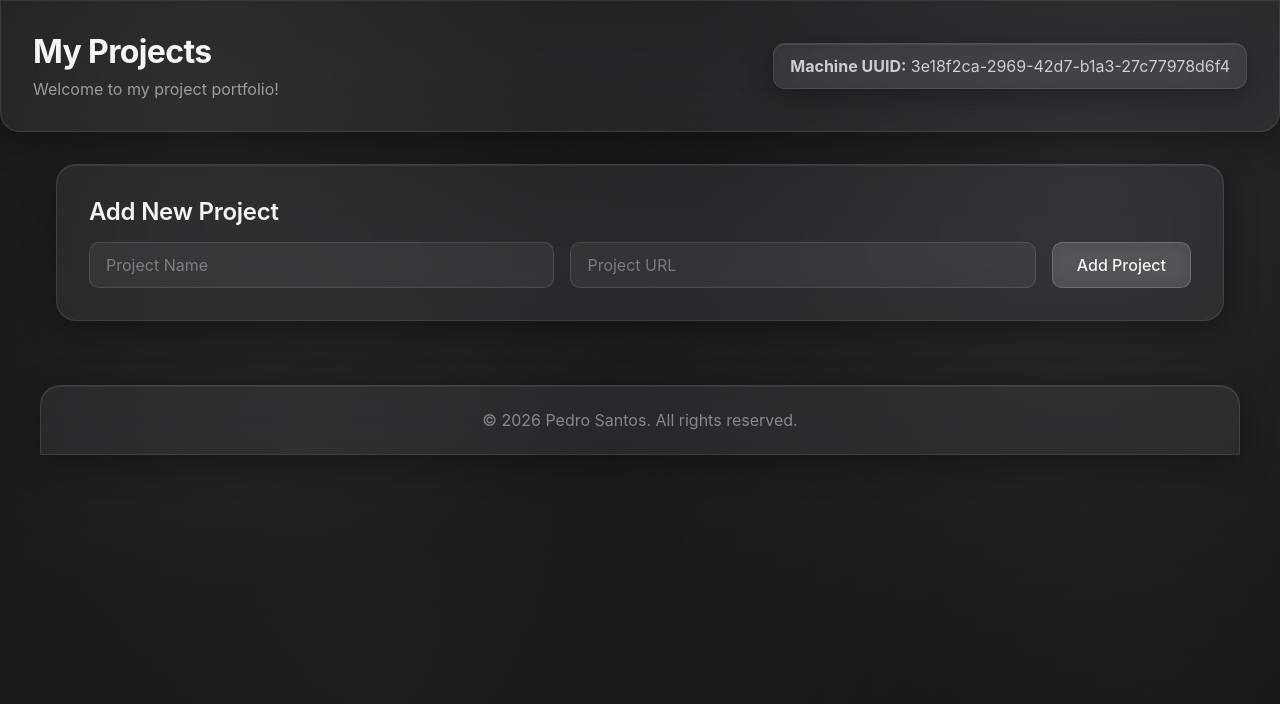
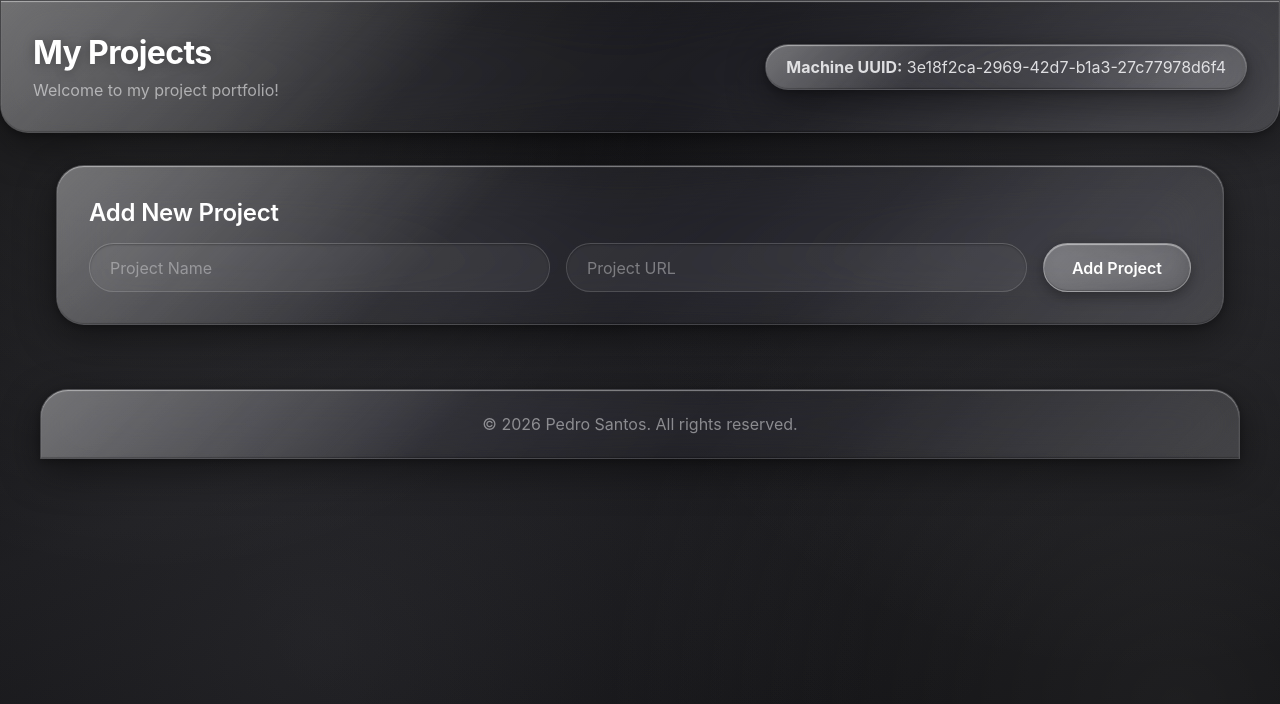
Before and after one commit to PedroSantos-git/4online, a plain HTML site: page index.html in a window 1280 px wide. Drawn offline with Linux system fonts and the light colour scheme.

Commit message:
Refine glass effect to match macOS Liquid Glass aesthetic
Add rim-light specular highlights (bright top edge, dark bottom edge),
a diagonal sheen overlay to mimic curved refractive glass, pill-shaped
buttons/inputs/badges, and heavier blur+saturation to better match
Apple's Liquid Glass material.

Co-Authored-By: Claude Sonnet 5 <noreply@anthropic.com>

```diff
--- a/styles.css
+++ b/styles.css
@@ -2,7 +2,7 @@
     margin: 0;
     padding: 0;
     box-sizing: border-box;
-    font-family: -apple-system, BlinkMacSystemFont, 'Segoe UI', 'Helvetica Neue', Arial, sans-serif;
+    font-family: -apple-system, BlinkMacSystemFont, 'SF Pro Display', 'Segoe UI', 'Helvetica Neue', Arial, sans-serif;
 }
 
 html {
@@ -11,29 +11,53 @@ html {
 
 body {
     min-height: 100vh;
-    color: #e8e8ea;
+    color: #f0f0f2;
     background:
-        radial-gradient(circle at 15% 10%, rgba(255, 255, 255, 0.08), transparent 40%),
-        radial-gradient(circle at 85% 20%, rgba(180, 180, 190, 0.10), transparent 45%),
-        radial-gradient(circle at 30% 85%, rgba(120, 120, 130, 0.12), transparent 50%),
-        radial-gradient(circle at 90% 90%, rgba(255, 255, 255, 0.06), transparent 45%),
-        linear-gradient(160deg, #0c0c0e 0%, #17171a 45%, #0a0a0b 100%);
+        radial-gradient(circle at 12% 8%, rgba(255, 255, 255, 0.10), transparent 38%),
+        radial-gradient(circle at 88% 15%, rgba(190, 190, 200, 0.12), transparent 42%),
+        radial-gradient(circle at 25% 80%, rgba(130, 130, 140, 0.14), transparent 48%),
+        radial-gradient(circle at 92% 88%, rgba(255, 255, 255, 0.08), transparent 42%),
+        radial-gradient(circle at 50% 50%, rgba(90, 90, 100, 0.08), transparent 60%),
+        linear-gradient(160deg, #0a0a0c 0%, #18181b 45%, #08080a 100%);
     background-attachment: fixed;
 }
 
-/* Shared liquid glass surface */
+/* ---- Liquid glass surface ----
+   Every glass element gets: a translucent tinted body, heavy blurred
+   backdrop, a bright rim highlight along the top edge (light catching the
+   glass), a soft dark rim along the bottom, and a diagonal sheen overlay
+   that mimics a curved refractive surface. */
 header,
 .add-card,
 .project-card,
 .machine-uuid,
 footer {
-    background: rgba(255, 255, 255, 0.06);
-    backdrop-filter: blur(24px) saturate(160%);
-    -webkit-backdrop-filter: blur(24px) saturate(160%);
-    border: 1px solid rgba(255, 255, 255, 0.10);
+    position: relative;
+    isolation: isolate;
+    background: linear-gradient(135deg, rgba(255, 255, 255, 0.10), rgba(255, 255, 255, 0.02) 55%, rgba(255, 255, 255, 0.05));
+    backdrop-filter: blur(28px) saturate(180%) brightness(1.08);
+    -webkit-backdrop-filter: blur(28px) saturate(180%) brightness(1.08);
+    border: 1px solid rgba(255, 255, 255, 0.14);
     box-shadow:
-        0 8px 32px rgba(0, 0, 0, 0.35),
-        inset 0 1px 0 rgba(255, 255, 255, 0.08);
+        0 12px 40px rgba(0, 0, 0, 0.45),
+        0 2px 8px rgba(0, 0, 0, 0.3),
+        inset 0 1px 1px rgba(255, 255, 255, 0.45),
+        inset 0 -1px 1px rgba(0, 0, 0, 0.25);
+    overflow: hidden;
+}
+
+header::before,
+.add-card::before,
+.project-card::before,
+.machine-uuid::before,
+footer::before {
+    content: '';
+    position: absolute;
+    inset: 0;
+    z-index: -1;
+    background: linear-gradient(135deg, rgba(255, 255, 255, 0.30) 0%, rgba(255, 255, 255, 0) 35%, rgba(255, 255, 255, 0) 65%, rgba(255, 255, 255, 0.10) 100%);
+    mix-blend-mode: overlay;
+    pointer-events: none;
 }
 
 header {
@@ -43,25 +67,25 @@ header {
     align-items: center;
     flex-wrap: wrap;
     gap: 1rem;
-    border-radius: 0 0 20px 20px;
-    border-top: none;
+    border-radius: 0 0 28px 28px;
 }
 
 .site-info h1 {
     font-size: 2rem;
     margin-bottom: 0.5rem;
-    color: #f5f5f7;
+    color: #ffffff;
     letter-spacing: -0.02em;
+    text-shadow: 0 1px 12px rgba(0, 0, 0, 0.3);
 }
 
 .site-info p {
-    color: rgba(232, 232, 234, 0.6);
+    color: rgba(240, 240, 242, 0.6);
 }
 
 .machine-uuid {
-    padding: 0.75rem 1rem;
-    border-radius: 12px;
-    color: rgba(232, 232, 234, 0.85);
+    padding: 0.75rem 1.25rem;
+    border-radius: 999px;
+    color: rgba(240, 240, 242, 0.9);
 }
 
 main {
@@ -72,13 +96,13 @@ main {
 
 .add-card {
     padding: 2rem;
-    border-radius: 20px;
+    border-radius: 28px;
     margin-bottom: 2rem;
 }
 
 .add-card h2 {
     margin-bottom: 1rem;
-    color: #f5f5f7;
+    color: #ffffff;
     font-weight: 600;
     letter-spacing: -0.01em;
 }
@@ -92,45 +116,56 @@ main {
 #projectForm input {
     flex: 1;
     min-width: 200px;
-    padding: 0.75rem 1rem;
-    background: rgba(255, 255, 255, 0.05);
-    border: 1px solid rgba(255, 255, 255, 0.12);
-    border-radius: 10px;
+    padding: 0.85rem 1.25rem;
+    background: rgba(255, 255, 255, 0.06);
+    border: 1px solid rgba(255, 255, 255, 0.14);
+    border-radius: 999px;
     font-size: 1rem;
     color: #f5f5f7;
+    box-shadow: inset 0 1px 2px rgba(0, 0, 0, 0.25);
     transition: background-color 0.25s, border-color 0.25s;
 }
 
 #projectForm input::placeholder {
-    color: rgba(232, 232, 234, 0.4);
+    color: rgba(240, 240, 242, 0.4);
 }
 
 #projectForm input:focus {
     outline: none;
-    background: rgba(255, 255, 255, 0.08);
-    border-color: rgba(255, 255, 255, 0.3);
+    background: rgba(255, 255, 255, 0.10);
+    border-color: rgba(255, 255, 255, 0.35);
 }
 
 #projectForm button {
-    padding: 0.75rem 1.5rem;
-    background: rgba(255, 255, 255, 0.12);
-    color: #f5f5f7;
-    border: 1px solid rgba(255, 255, 255, 0.18);
-    border-radius: 10px;
+    position: relative;
+    isolation: isolate;
+    overflow: hidden;
+    padding: 0.85rem 1.75rem;
+    background: linear-gradient(135deg, rgba(255, 255, 255, 0.28), rgba(255, 255, 255, 0.08));
+    color: #ffffff;
+    border: 1px solid rgba(255, 255, 255, 0.3);
+    border-radius: 999px;
     cursor: pointer;
     font-size: 1rem;
-    font-weight: 500;
-    backdrop-filter: blur(8px);
+    font-weight: 600;
+    backdrop-filter: blur(12px);
+    box-shadow:
+        0 4px 14px rgba(0, 0, 0, 0.35),
+        inset 0 1px 1px rgba(255, 255, 255, 0.5),
+        inset 0 -1px 1px rgba(0, 0, 0, 0.2);
     transition: background-color 0.25s, transform 0.15s, box-shadow 0.25s;
 }
 
 #projectForm button:hover {
-    background: rgba(255, 255, 255, 0.2);
-    box-shadow: 0 4px 16px rgba(0, 0, 0, 0.3);
+    background: linear-gradient(135deg, rgba(255, 255, 255, 0.38), rgba(255, 255, 255, 0.12));
+    box-shadow:
+        0 6px 20px rgba(0, 0, 0, 0.4),
+        inset 0 1px 1px rgba(255, 255, 255, 0.6),
+        inset 0 -1px 1px rgba(0, 0, 0, 0.2);
 }
 
 #projectForm button:active {
-    transform: scale(0.97);
+    transform: scale(0.96);
 }
 
 .projects {
@@ -144,25 +179,26 @@ main {
 }
 
 .project-card {
-    border-radius: 18px;
-    overflow: hidden;
-    transition: transform 0.3s ease, box-shadow 0.3s ease, background-color 0.3s ease;
+    border-radius: 24px;
+    transition: transform 0.35s cubic-bezier(0.2, 0.8, 0.2, 1), box-shadow 0.35s ease, background-color 0.35s ease;
 }
 
 .project-card:hover {
-    transform: translateY(-6px);
-    background: rgba(255, 255, 255, 0.09);
+    transform: translateY(-6px) scale(1.01);
+    background: linear-gradient(135deg, rgba(255, 255, 255, 0.16), rgba(255, 255, 255, 0.04) 55%, rgba(255, 255, 255, 0.08));
     box-shadow:
-        0 16px 40px rgba(0, 0, 0, 0.45),
-        inset 0 1px 0 rgba(255, 255, 255, 0.1);
+        0 20px 50px rgba(0, 0, 0, 0.5),
+        0 4px 12px rgba(0, 0, 0, 0.3),
+        inset 0 1px 1px rgba(255, 255, 255, 0.55),
+        inset 0 -1px 1px rgba(0, 0, 0, 0.25);
 }
 
 .project-preview {
     width: 100%;
     height: 200px;
     border: none;
-    border-bottom: 1px solid rgba(255, 255, 255, 0.08);
-    background-color: rgba(0, 0, 0, 0.25);
+    border-bottom: 1px solid rgba(255, 255, 255, 0.1);
+    background-color: rgba(0, 0, 0, 0.3);
 }
 
 .project-info {
@@ -171,38 +207,39 @@ main {
 
 .project-info h3 {
     margin-bottom: 0.5rem;
-    color: #f5f5f7;
+    color: #ffffff;
     font-weight: 600;
 }
 
 .project-info a {
-    color: rgba(232, 232, 234, 0.65);
+    color: rgba(240, 240, 242, 0.65);
     text-decoration: none;
     word-break: break-all;
     transition: color 0.2s;
 }
 
 .project-info a:hover {
-    color: #f5f5f7;
+    color: #ffffff;
     text-decoration: underline;
 }
 
 .delete-btn {
     margin-top: 1rem;
-    padding: 0.5rem 1rem;
-    background: rgba(255, 255, 255, 0.06);
-    color: rgba(232, 232, 234, 0.75);
-    border: 1px solid rgba(255, 255, 255, 0.12);
-    border-radius: 8px;
+    padding: 0.5rem 1.1rem;
+    background: rgba(255, 255, 255, 0.07);
+    color: rgba(240, 240, 242, 0.8);
+    border: 1px solid rgba(255, 255, 255, 0.14);
+    border-radius: 999px;
     cursor: pointer;
     font-size: 0.875rem;
-    transition: background-color 0.25s, color 0.25s;
+    box-shadow: inset 0 1px 1px rgba(255, 255, 255, 0.2);
+    transition: background-color 0.25s, color 0.25s, border-color 0.25s;
 }
 
 .delete-btn:hover {
-    background: rgba(255, 90, 90, 0.15);
-    border-color: rgba(255, 90, 90, 0.3);
-    color: #ff9d9d;
+    background: rgba(255, 90, 90, 0.18);
+    border-color: rgba(255, 120, 120, 0.35);
+    color: #ffb3b3;
 }
 
 footer {
@@ -210,6 +247,6 @@ footer {
     padding: 1.5rem;
     margin: 2rem auto 0;
     max-width: 1200px;
-    border-radius: 20px 20px 0 0;
-    color: rgba(232, 232, 234, 0.5);
+    border-radius: 28px 28px 0 0;
+    color: rgba(240, 240, 242, 0.5);
 }
```
